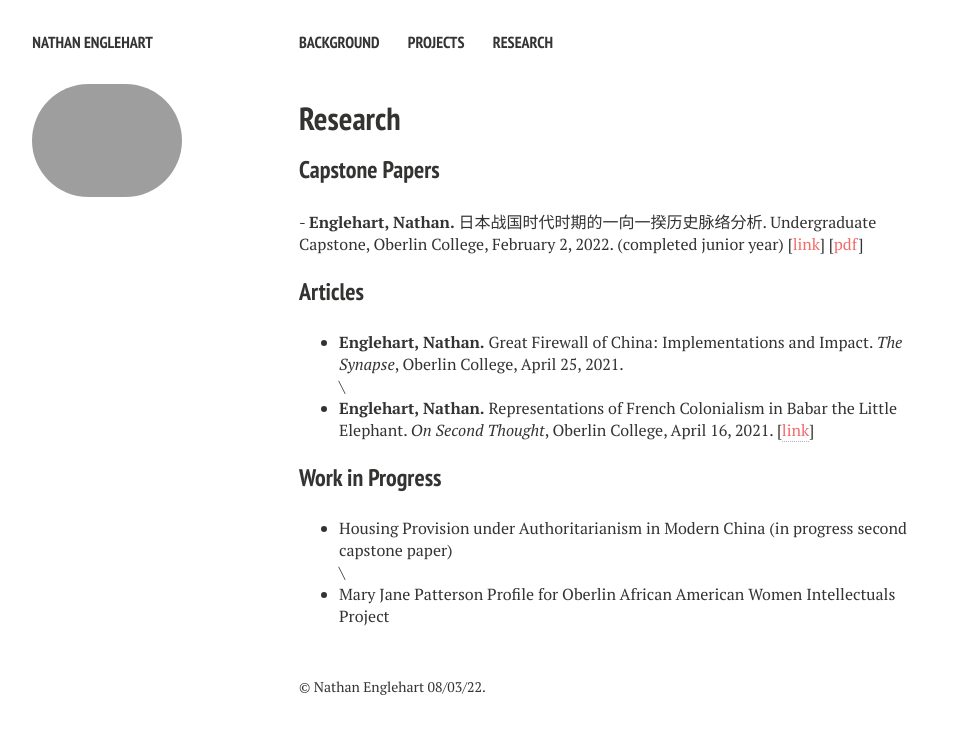
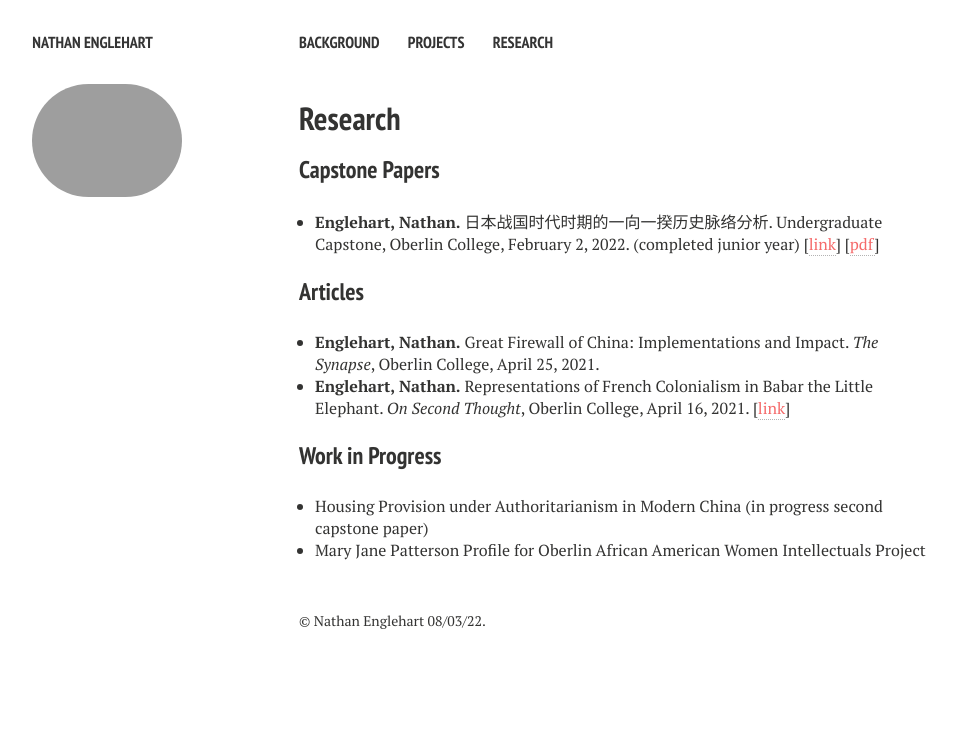
Before and after one commit to nathanenglehart/nathanenglehart.github.io, a Jekyll site: the page built from publications.md, in a window 1280 px wide. Shown: the top 734 px of the page, without its empty margins (21-978 px from the left). Built offline with Jekyll 4.4.1, drawn with Linux system fonts in a browser that asks for light colours; nearby versions of some CDN libraries.

Commit message:
change alignments again

```diff
--- a/publications.md
+++ b/publications.md
@@ -9,17 +9,35 @@ comments: false
 ### Capstone Papers
 
 <div align="left">
-- <b>Englehart, Nathan.</b> 日本战国时代时期的一向一揆历史脉络分析. Undergraduate Capstone, Oberlin College, February 2, 2022. (completed junior year) [<a style="color: #f56a6a !important;" href="https://www.oberlin.edu/arts-and-sciences/departments/east-asian-studies/curriculum/capstone">link</a>] [<a style="color: #f56a6a; !important" href="/files/capstone.pdf" download>pdf</a>]
+  <ul style="padding-left: 1em !important;">
+    <li>
+      <b>Englehart, Nathan.</b> 日本战国时代时期的一向一揆历史脉络分析. Undergraduate Capstone, Oberlin College, February 2, 2022. (completed junior year) [<a style="color: #f56a6a !important;" href="https://www.oberlin.edu/arts-and-sciences/departments/east-asian-studies/curriculum/capstone">link</a>] [<a style="color: #f56a6a; !important" href="/files/capstone.pdf" download>pdf</a>]
+    </li>
+  </ul>
 </div>
 
 ### Articles
 
-- <b>Englehart, Nathan.</b> Great Firewall of China: Implementations and Impact. <i>The Synapse</i>, Oberlin College, April 25, 2021. \
-\
-- <b>Englehart, Nathan.</b> Representations of French Colonialism in Babar the Little Elephant. <i>On Second Thought</i>, Oberlin College, April 16, 2021. [<a style="color: #f56a6a !important;" href="https://oberlinost.wordpress.com/2021/04/16/representations-of-french-colonialism-in-the-story-of-babar-the-little-elephant/">link</a>]
+<div align="left">
+  <ul style="padding-left: 1em !important;">
+    <li>
+      <b>Englehart, Nathan.</b> Great Firewall of China: Implementations and Impact. <i>The Synapse</i>, Oberlin College, April 25, 2021.
+    </li>
+    <li>
+      <b>Englehart, Nathan.</b> Representations of French Colonialism in Babar the Little Elephant. <i>On Second Thought</i>, Oberlin College, April 16, 2021. [<a style="color: #f56a6a !important;" href="https://oberlinost.wordpress.com/2021/04/16/representations-of-french-colonialism-in-the-story-of-babar-the-little-elephant/">link</a>]
+    </li>
+  </ul>
+</div>
 
 ### Work in Progress
 
-- Housing Provision under Authoritarianism in Modern China (in progress second capstone paper) \
-\
-- Mary Jane Patterson Profile for Oberlin African American Women Intellectuals Project
+<div align="left">
+  <ul style="padding-left: 1em !important;">
+    <li>
+      Housing Provision under Authoritarianism in Modern China (in progress second capstone paper)
+    </li>
+    <li>
+      Mary Jane Patterson Profile for Oberlin African American Women Intellectuals Project
+    </li>
+  </ul>
+</div>
```
